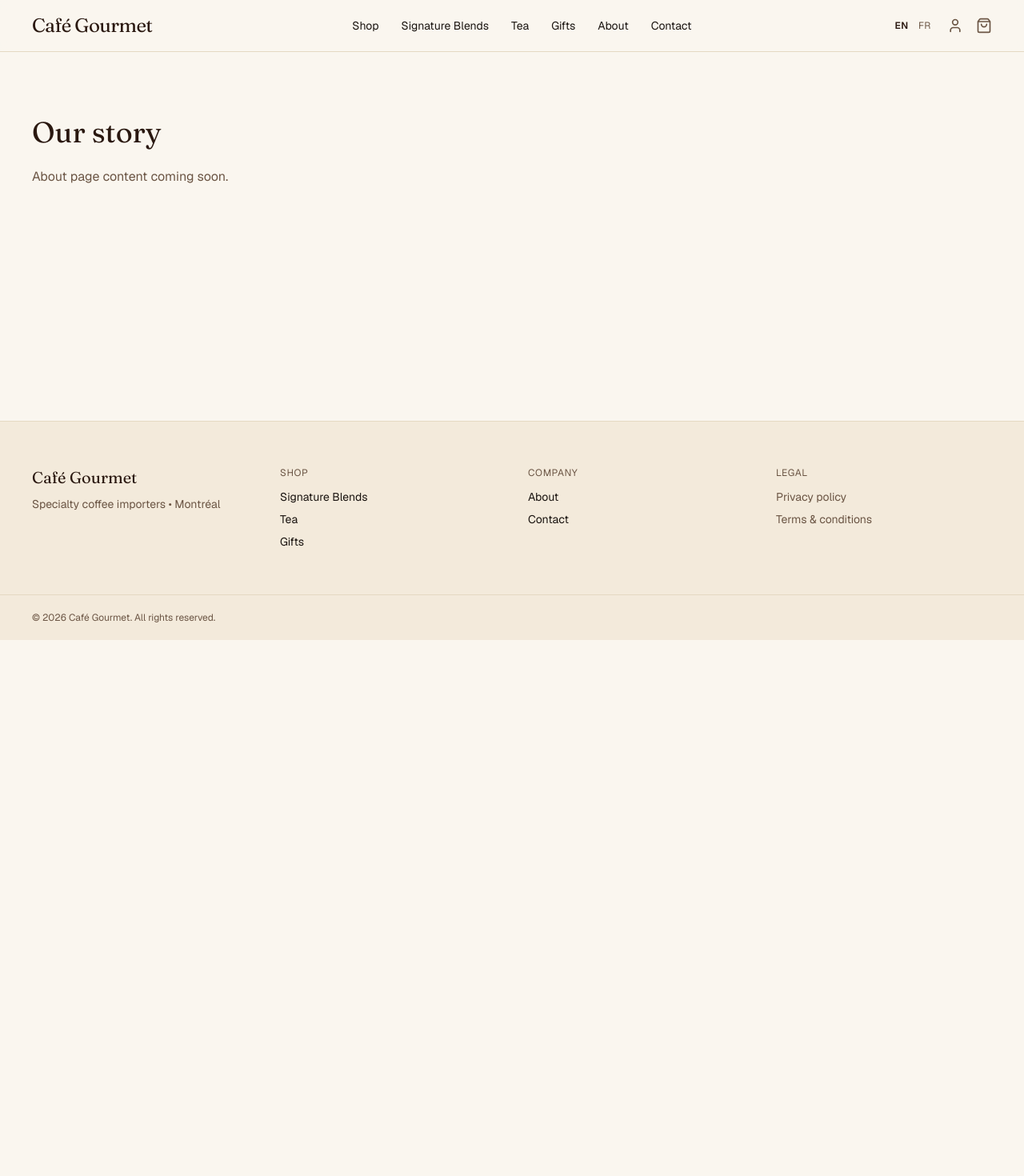
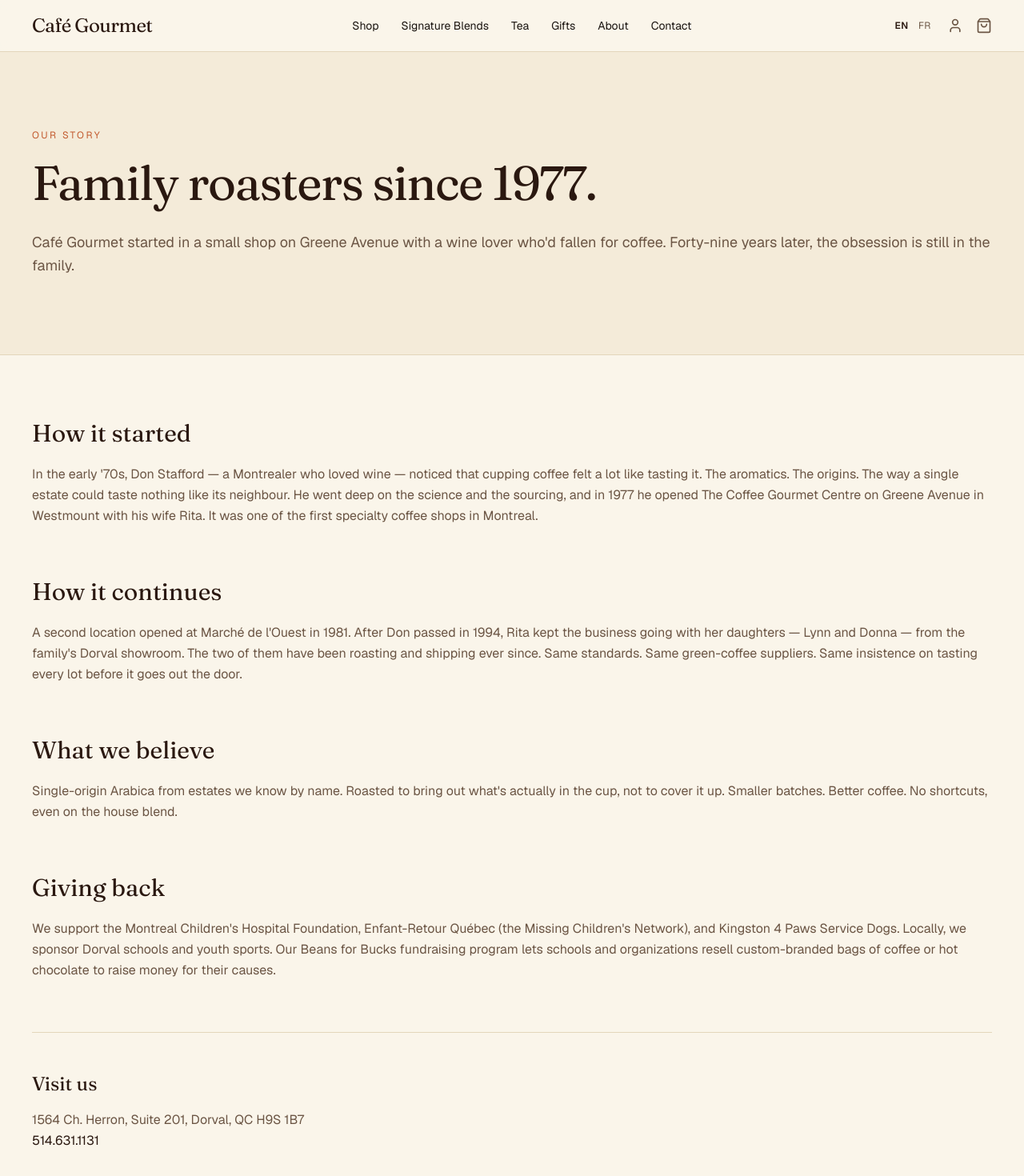
Before and after one commit to OwenStafford/cg2, a Next.js app: page /en/about in a window 1280 px wide. Shown: the top 1470 px of the page at 80% size. Before the commit the page ends 800 px from the top, so only its background shows below. Built offline with nearby package versions, Linux system fonts and the light colour scheme.

Commit message:
about us

```diff
--- a/messages/en.json
+++ b/messages/en.json
@@ -1,7 +1,7 @@
 {
   "metadata": {
-    "title": "Café Gourmet — Specialty Coffee from Montréal",
-    "description": "Family-run coffee importers since 1985. Single-origin, signature blends, and custom service for cafés and connoisseurs."
+    "title": "Café Gourmet — Specialty Coffee from Montréal · Since 1977",
+    "description": "A Montréal family roastery since 1977. Single-origin Arabica, signature blends, and custom service from the Stafford family."
   },
   "nav": {
     "shop": "Shop",
@@ -15,16 +15,16 @@
     "cart": "Cart"
   },
   "home": {
-    "heroEyebrow": "Family roasters since 1985",
+    "heroEyebrow": "Family roasters since 1977",
     "heroTitle": "Coffee from origin, to Montréal, to your cup.",
-    "heroSubtitle": "Two sisters. One obsession. Forty years of sourcing exceptional beans from farms we've come to call family.",
+    "heroSubtitle": "Two sisters. One family obsession. Nearly fifty years of sourcing exceptional beans from farms we've come to know by name.",
     "heroCta": "Shop the collection",
     "heroCtaSecondary": "Our story",
     "featuredTitle": "Featured roasts",
     "featuredSubtitle": "Hand-picked this season.",
     "viewAll": "View all coffees",
     "storyTitle": "A family business, brewed slowly.",
-    "storyBody": "We started Café Gourmet at our kitchen table on rue Beaubien. Four decades later we still taste every shipment ourselves — because that's the only way to know it's worth your time.",
+    "storyBody": "We opened on Greene Avenue in Westmount in 1977 — when most Montrealers had never tasted a single-origin. Almost fifty years later, we still taste every lot ourselves. It's the only way to know it's worth your time.",
     "storyCta": "Read our story"
   },
   "shop": {
@@ -60,15 +60,27 @@
     "comingSoon": "Checkout is being wired up."
   },
   "about": {
-    "title": "Our story",
-    "comingSoon": "About page content coming soon."
+    "eyebrow": "Our story",
+    "title": "Family roasters since 1977.",
+    "lede": "Café Gourmet started in a small shop on Greene Avenue with a wine lover who'd fallen for coffee. Forty-nine years later, the obsession is still in the family.",
+    "section1Title": "How it started",
+    "section1Body": "In the early '70s, Don Stafford — a Montrealer who loved wine — noticed that cupping coffee felt a lot like tasting it. The aromatics. The origins. The way a single estate could taste nothing like its neighbour. He went deep on the science and the sourcing, and in 1977 he opened The Coffee Gourmet Centre on Greene Avenue in Westmount with his wife Rita. It was one of the first specialty coffee shops in Montreal.",
+    "section2Title": "How it continues",
+    "section2Body": "A second location opened at Marché de l'Ouest in 1981. After Don passed in 1994, Rita kept the business going with her daughters — Lynn and Donna — from the family's Dorval showroom. The two of them have been roasting and shipping ever since. Same standards. Same green-coffee suppliers. Same insistence on tasting every lot before it goes out the door.",
+    "section3Title": "What we believe",
+    "section3Body": "Single-origin Arabica from estates we know by name. Roasted to bring out what's actually in the cup, not to cover it up. Smaller batches. Better coffee. No shortcuts, even on the house blend.",
+    "section4Title": "Giving back",
+    "section4Body": "We support the Montreal Children's Hospital Foundation, Enfant-Retour Québec (the Missing Children's Network), and Kingston 4 Paws Service Dogs. Locally, we sponsor Dorval schools and youth sports. Our Beans for Bucks fundraising program lets schools and organizations resell custom-branded bags of coffee or hot chocolate to raise money for their causes.",
+    "visitTitle": "Visit us",
+    "visitBody": "1564 Ch. Herron, Suite 201, Dorval, QC H9S 1B7",
+    "visitPhone": "514.631.1131"
   },
   "contact": {
     "title": "Contact",
     "comingSoon": "Contact form coming soon."
   },
   "footer": {
-    "tagline": "Specialty coffee importers • Montréal",
+    "tagline": "Specialty coffee importers · Montréal · Since 1977",
     "shop": "Shop",
     "company": "Company",
     "legal": "Legal",
--- a/messages/fr.json
+++ b/messages/fr.json
@@ -1,7 +1,7 @@
 {
   "metadata": {
-    "title": "Café Gourmet — Café de spécialité de Montréal",
-    "description": "Importateurs de café familiaux depuis 1985. Origines uniques, mélanges signature et service personnalisé pour cafés et connaisseurs."
+    "title": "Café Gourmet — Café de spécialité de Montréal · Depuis 1977",
+    "description": "Une torréfaction familiale montréalaise depuis 1977. Arabica d'origine unique, mélanges signature et service personnalisé de la famille Stafford."
   },
   "nav": {
     "shop": "Boutique",
@@ -15,16 +15,16 @@
     "cart": "Panier"
   },
   "home": {
-    "heroEyebrow": "Torréfacteurs familiaux depuis 1985",
+    "heroEyebrow": "Torréfacteurs familiaux depuis 1977",
     "heroTitle": "Du café, de l'origine à Montréal, jusqu'à votre tasse.",
-    "heroSubtitle": "Deux sœurs. Une obsession. Quarante ans à sourcer des grains exceptionnels chez des producteurs devenus famille.",
+    "heroSubtitle": "Deux sœurs. Une passion familiale. Près de cinquante ans à sourcer des grains exceptionnels chez des producteurs qu'on connaît par leur nom.",
     "heroCta": "Voir la collection",
     "heroCtaSecondary": "Notre histoire",
     "featuredTitle": "Torréfactions vedettes",
     "featuredSubtitle": "Sélectionnées à la main cette saison.",
     "viewAll": "Voir tous les cafés",
     "storyTitle": "Une entreprise familiale, infusée lentement.",
-    "storyBody": "Nous avons fondé Café Gourmet à notre table de cuisine, rue Beaubien. Quarante ans plus tard, nous goûtons encore chaque arrivage nous-mêmes — c'est la seule façon de savoir qu'il vaut votre temps.",
+    "storyBody": "Nous avons ouvert sur l'avenue Greene à Westmount en 1977 — à une époque où la plupart des Montréalais n'avaient jamais goûté un café d'origine unique. Près de cinquante ans plus tard, nous goûtons encore chaque lot nous-mêmes. C'est la seule façon de savoir qu'il vaut votre temps.",
     "storyCta": "Lire notre histoire"
   },
   "shop": {
@@ -60,15 +60,27 @@
     "comingSoon": "Le paiement est en cours de configuration."
   },
   "about": {
-    "title": "Notre histoire",
-    "comingSoon": "Contenu à venir."
+    "eyebrow": "Notre histoire",
+    "title": "Torréfacteurs familiaux depuis 1977.",
+    "lede": "Café Gourmet a commencé dans une petite boutique de l'avenue Greene, fondée par un amateur de vin tombé en amour avec le café. Quarante-neuf ans plus tard, la passion reste dans la famille.",
+    "section1Title": "Comment tout a commencé",
+    "section1Body": "Au début des années 70, Don Stafford — un Montréalais amateur de vin — a remarqué que la dégustation du café ressemblait beaucoup à celle du vin. Les arômes. Les origines. La façon dont un seul domaine pouvait goûter complètement différent de son voisin. Il a approfondi la science et le sourcing, et en 1977 il a ouvert le Coffee Gourmet Centre sur l'avenue Greene à Westmount avec sa femme Rita. C'était l'une des premières boutiques de café de spécialité à Montréal.",
+    "section2Title": "Comment ça continue",
+    "section2Body": "Une seconde succursale a ouvert au Marché de l'Ouest en 1981. Après le décès de Don en 1994, Rita a poursuivi l'entreprise avec ses filles — Lynn et Donna — depuis la salle de montre familiale de Dorval. Elles torréfient et expédient depuis. Mêmes standards. Mêmes fournisseurs de café vert. Même insistance à goûter chaque lot avant qu'il ne sorte.",
+    "section3Title": "Ce en quoi nous croyons",
+    "section3Body": "De l'Arabica d'origine unique, provenant de domaines que nous connaissons par leur nom. Torréfié pour révéler ce qui est vraiment dans la tasse, pas pour le masquer. Petits lots. Meilleur café. Aucun raccourci, même sur le mélange maison.",
+    "section4Title": "Redonner",
+    "section4Body": "Nous soutenons la Fondation de l'Hôpital de Montréal pour enfants, Enfant-Retour Québec, et Kingston 4 Paws Service Dogs. Localement, nous parrainons les écoles et le sport jeunesse de Dorval. Notre programme de financement Beans for Bucks permet aux écoles et organismes de revendre des sacs de café ou de chocolat chaud personnalisés pour soutenir leurs causes.",
+    "visitTitle": "Venez nous voir",
+    "visitBody": "1564, ch. Herron, suite 201, Dorval, QC H9S 1B7",
+    "visitPhone": "514.631.1131"
   },
   "contact": {
     "title": "Contact",
     "comingSoon": "Formulaire de contact à venir."
   },
   "footer": {
-    "tagline": "Importateurs de café de spécialité • Montréal",
+    "tagline": "Importateurs de café de spécialité · Montréal · Depuis 1977",
     "shop": "Boutique",
     "company": "Entreprise",
     "legal": "Légal",
--- a/src/app/[locale]/about/page.tsx
+++ b/src/app/[locale]/about/page.tsx
@@ -12,9 +12,66 @@
   const t = await getTranslations("about");
 
   return (
-    <Container className="py-20 max-w-2xl">
-      <h1 className="font-serif text-4xl text-coffee-dark">{t("title")}</h1>
-      <p className="mt-6 text-muted">{t("comingSoon")}</p>
-    </Container>
+    <>
+      <section className="border-b border-border bg-cream/40">
+        <Container className="max-w-3xl py-20 lg:py-24">
+          <div className="text-xs uppercase tracking-[0.2em] text-accent">
+            {t("eyebrow")}
+          </div>
+          <h1 className="mt-5 font-serif text-5xl lg:text-6xl leading-[1.05] tracking-tight text-coffee-dark">
+            {t("title")}
+          </h1>
+          <p className="mt-7 text-lg text-muted leading-relaxed">
+            {t("lede")}
+          </p>
+        </Container>
+      </section>
+
+      <Container className="max-w-3xl py-20 space-y-16">
+        <section>
+          <h2 className="font-serif text-3xl text-coffee-dark">
+            {t("section1Title")}
+          </h2>
+          <p className="mt-5 text-muted leading-relaxed">{t("section1Body")}</p>
+        </section>
+
+        <section>
+          <h2 className="font-serif text-3xl text-coffee-dark">
+            {t("section2Title")}
+          </h2>
+          <p className="mt-5 text-muted leading-relaxed">{t("section2Body")}</p>
+        </section>
+
+        <section>
+          <h2 className="font-serif text-3xl text-coffee-dark">
+            {t("section3Title")}
+          </h2>
+          <p className="mt-5 text-muted leading-relaxed">{t("section3Body")}</p>
+        </section>
+
+        <section>
+          <h2 className="font-serif text-3xl text-coffee-dark">
+            {t("section4Title")}
+          </h2>
+          <p className="mt-5 text-muted leading-relaxed">{t("section4Body")}</p>
+        </section>
+
+        <section className="border-t border-border pt-12">
+          <h2 className="font-serif text-2xl text-coffee-dark">
+            {t("visitTitle")}
+          </h2>
+          <address className="mt-4 not-italic text-muted leading-relaxed">
+            {t("visitBody")}
+            <br />
+            <a
+              href={`tel:${t("visitPhone").replace(/[^\d+]/g, "")}`}
+              className="text-coffee-dark hover:text-accent transition-colors"
+            >
+              {t("visitPhone")}
+            </a>
+          </address>
+        </section>
+      </Container>
+    </>
   );
 }
--- a/src/app/globals.css
+++ b/src/app/globals.css
@@ -1,16 +1,17 @@
 @import "tailwindcss";
 
 @theme inline {
-  --color-background: #faf6ef;
+  --color-background: #faf5ea;
   --color-foreground: #1a1410;
-  --color-cream: #ede0c8;
-  --color-cream-deep: #d9c8a6;
+  --color-cream: #ecddbe;
+  --color-cream-deep: #d6c39b;
   --color-coffee: #4a2c1f;
   --color-coffee-dark: #2a1810;
   --color-coffee-light: #8b6243;
   --color-muted: #6b5544;
-  --color-accent: #b85c3b;
-  --color-border: #e5d9c2;
+  --color-accent: #c25a2e;
+  --color-accent-soft: #e89567;
+  --color-border: #e3d6bb;
   --font-sans: var(--font-geist-sans);
   --font-serif: var(--font-fraunces);
   --font-mono: var(--font-geist-mono);
```
